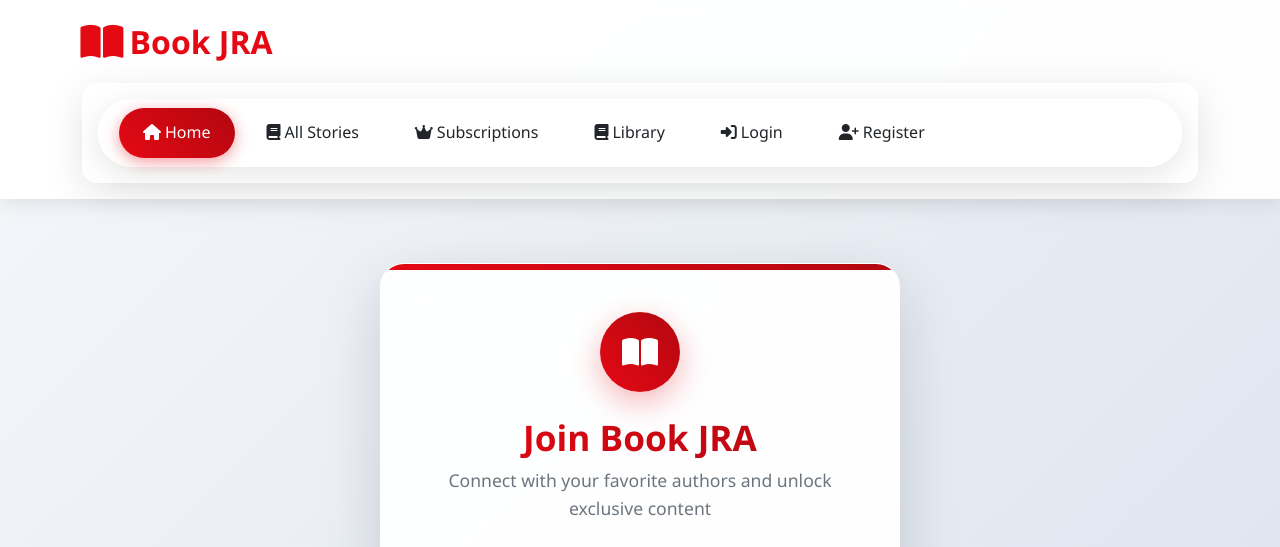
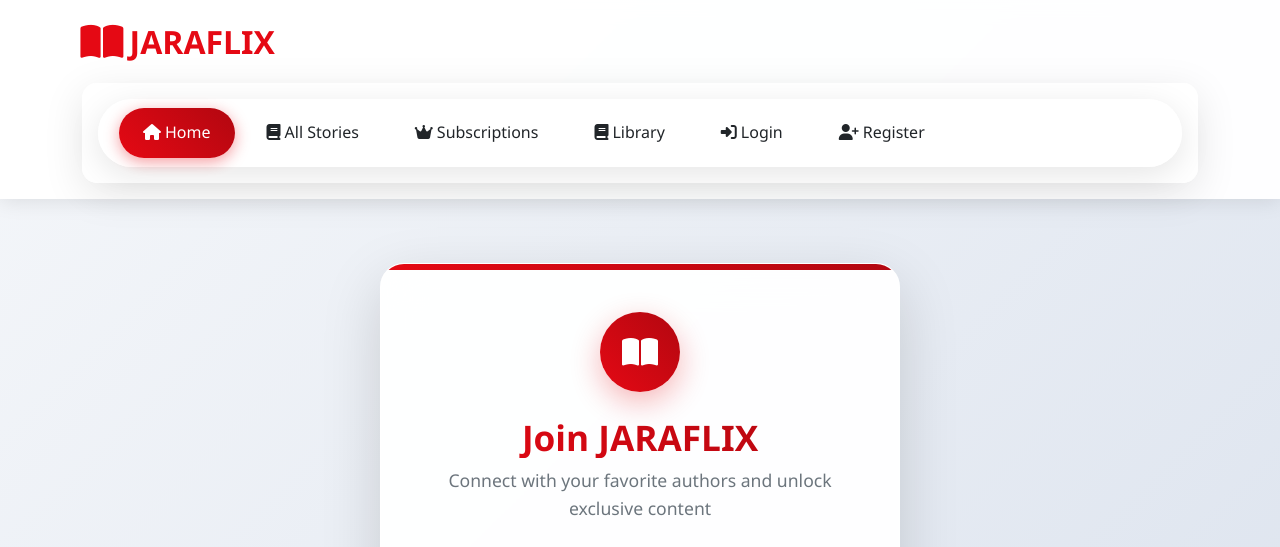
Before and after one commit to Teejayskillz/Project-Cascade, a Django app: page /register/ in a window 1280 px wide. Shown: the top 547 px of the page. Run offline with Django 4.2, Linux system fonts and the light colour scheme; some libraries are stand-ins or nearby versions.

Commit message:
added jaraflix as site name to templates

```diff
--- a/templates/base.html
+++ b/templates/base.html
@@ -5,9 +5,9 @@
 <head>
     <meta charset="UTF-8">
     <meta name="viewport" content="width=device-width, initial-scale=1.0">
-    <meta name="description" content="{% block meta_description %}Book JRA - Subscribe to your favorite authors and get exclusive access to their latest works, behind-the-scenes content, and personal stories.{% endblock meta_description %}">
+    <meta name="description" content="{% block meta_description %}JARAFLIX - Subscribe to your favorite authors and get exclusive access to their latest works, behind-the-scenes content, and personal stories.{% endblock meta_description %}">
     <meta name="keywords" content="{% block meta_keywords %}books, authors, subscription, exclusive content, reading, literature, publishing{% endblock meta_keywords %}">
-    <meta name="author" content="Book JRA">
+    <meta name="author" content="JARAFLIX">
 
     <meta name="theme-color" content="#E50914">
     <meta name="apple-mobile-web-app-capable" content="yes">
@@ -16,7 +16,7 @@
     <link href="https://cdn.jsdelivr.net/npm/bootstrap@5.3.7/dist/css/bootstrap.min.css" rel="stylesheet" integrity="sha384-LN+7fdVzj6u52u30Kp6M/trliBMCMKTyK833zpbD+pXdCLuTusPj697FH4R/5mcr" crossorigin="anonymous">
     <link href="https://cdnjs.cloudflare.com/ajax/libs/font-awesome/6.4.0/css/all.min.css" rel="stylesheet">
 
-    <title>{% block title %}Book JRA - Subscribe to Authors{% endblock title %}</title>
+    <title>{% block title %}JARAFLIX - Subscribe to Authors{% endblock title %}</title>
 
     <link rel="stylesheet" href="{% static 'css/main.css' %}">
 
@@ -305,7 +305,7 @@
             <div class="d-flex flex-wrap justify-content-between align-items-center py-3">
                 <a href="#" class="logo">
                     <i class="fas fa-book-open"></i>
-                    <span>Book JRA</span>
+                    <span>JARAFLIX</span>
                 </a>
 
                 <button class="navbar-toggler d-lg-none" type="button" data-bs-toggle="collapse" data-bs-target="#navbarNav" aria-controls="navbarNav" aria-expanded="false" aria-label="Toggle navigation">
@@ -389,7 +389,7 @@
         <div class="container">
             {% block content %}
             <div class="text-center py-5">
-                <h1 class="display-4 mb-4">Welcome to Book JRA</h1>
+                <h1 class="display-4 mb-4">Welcome to JARAFLIX</h1>
                 <p class="lead text-muted">Connect with your favorite authors and get exclusive access to their latest works.</p>
                 <div class="mt-4">
                     <a href="#" class="btn btn-lg me-3" style="background: linear-gradient(45deg, var(--netflix-red), var(--netflix-dark-red)); color: white; border: none; border-radius: 25px; padding: 12px 30px;">
@@ -409,7 +409,7 @@
         <div class="container">
             <div class="footer-content">
                 <div class="footer-section">
-                    <h5><i class="fas fa-book-open me-2"></i>Book JRA</h5>
+                    <h5><i class="fas fa-book-open me-2"></i>JARAFLIX</h5>
                     <p>Connecting readers with their favorite authors through exclusive subscriptions and premium content.</p>
                     <div class="social-links">
                         <a href="#"><i class="fab fa-twitter"></i></a>
@@ -445,7 +445,7 @@
             </div>
 
             <div class="footer-bottom">
-                <p>&copy; {% now "Y" %} Book JRA. All Rights Reserved. | Made with <i class="fas fa-heart text-danger"></i> for book lovers</p>
+                <p>&copy; {% now "Y" %} JARAFLIX. All Rights Reserved. | Made with <i class="fas fa-heart text-danger"></i> for book lovers</p>
             </div>
         </div>
     </footer>
--- a/templates/books/chapter_detail.html
+++ b/templates/books/chapter_detail.html
@@ -2,7 +2,7 @@
 {% load static %}
 {% load humanize %}
 
-{% block title %}{{ chapter.title }} by {{ chapter.story.author.username }} - Book JRA{% endblock %}
+{% block title %}{{ chapter.title }} by {{ chapter.story.author.username }} - JARAFLIX{% endblock %}
 
 {% block meta_description %}
     Read Chapter {{ chapter.order }}: "{{ chapter.title }}" from the story "{{ chapter.story.title }}" by {{ chapter.story.author.username }}.
--- a/templates/books/chapter_form.html
+++ b/templates/books/chapter_form.html
@@ -1,6 +1,6 @@
 {% extends "base.html" %}
 {% load static %}
-{% block title %}{% if form.instance.pk %}Edit Chapter{% else %}Add Chapter{% endif %} - Book JRA{% endblock %}
+{% block title %}{% if form.instance.pk %}Edit Chapter{% else %}Add Chapter{% endif %} - JARAFLIX{% endblock %}
 
 {% block extra_head %}
 <style>
--- a/templates/books/story_detail.html
+++ b/templates/books/story_detail.html
@@ -2,10 +2,10 @@
 {% load static %}
 {% load humanize %}
 
-{% block title %}{{ story.title }} by {{ story.author.username }} - Book JRA{% endblock %}
+{% block title %}{{ story.title }} by {{ story.author.username }} - JARAFLIX{% endblock %}
 
 {% block meta_description %}
-    Read "{{ story.title }}", a captivating story by {{ story.author.username }}. Explore the synopsis and dive into the chapters now on Book JRA.
+    Read "{{ story.title }}", a captivating story by {{ story.author.username }}. Explore the synopsis and dive into the chapters now on JARAFLIX.
 {% endblock meta_description %}
 
 {% block extra_head %}
--- a/templates/books/story_form.html
+++ b/templates/books/story_form.html
@@ -1,9 +1,9 @@
 {% extends "base.html" %}
 {% load static %}
-{% block title %}{% if form.instance.pk %}Edit Story{% else %}Create Story{% endif %} - Book JRA{% endblock %}
+{% block title %}{% if form.instance.pk %}Edit Story{% else %}Create Story{% endif %} - JARAFLIX{% endblock %}
 
 {% block meta_description %}
-    {% if form.instance.pk %}Edit your story on Book JRA and update your work for your subscribers.{% else %}Create and publish your new story on Book JRA to connect with readers.{% endif %}
+    {% if form.instance.pk %}Edit your story on JARAFLIX and update your work for your subscribers.{% else %}Create and publish your new story on JARAFLIX to connect with readers.{% endif %}
 {% endblock meta_description %}
 
 {% block extra_head %}
--- a/templates/books/story_list.html
+++ b/templates/books/story_list.html
@@ -2,10 +2,10 @@
 {% load static %}
 {% load humanize %}
 
-{% block title %}All Stories - Book JRA{% endblock %}
+{% block title %}All Stories - JARAFLIX{% endblock %}
 
 {% block meta_description %}
-    Browse our curated collection of sleek, modern stories from diverse authors. Discover your next great read on Book JRA.
+    Browse our curated collection of sleek, modern stories from diverse authors. Discover your next great read on JARAFLIX.
 {% endblock meta_description %}
 
 {% block extra_head %}
--- a/templates/dashboard/dashboard.html
+++ b/templates/dashboard/dashboard.html
@@ -1,9 +1,9 @@
 {% extends 'base.html' %}
 {% load static %}
-{% load humanize %} {% block title %}User Dashboard | Book JRA{% endblock title %}
+{% load humanize %} {% block title %}User Dashboard | JARAFLIX{% endblock title %}
 
 {% block extra_head %}
-    <meta name="description" content="Your personal dashboard for Book JRA. Manage subscriptions, view your library, and edit your profile.">
+    <meta name="description" content="Your personal dashboard for JARAFLIX. Manage subscriptions, view your library, and edit your profile.">
     <meta name="keywords" content="dashboard, my account, book subscriptions, user profile, author library">
     <link rel="canonical" href="{{ request.build_absolute_uri }}">
 
--- a/templates/users/apply_for_author.html
+++ b/templates/users/apply_for_author.html
@@ -2,11 +2,11 @@
 {% load static %}
 {% load crispy_forms_tags %}
 
-{% block title %}Apply for Author | Book JRA{% endblock title %}
+{% block title %}Apply for Author | JARAFLIX{% endblock title %}
 
 {% block extra_head %}
-    <meta name="description" content="Apply to become an author at Book JRA.">
-    <meta name="keywords" content="author application, content creator, user roles, Book JRA">
+    <meta name="description" content="Apply to become an author at JARAFLIX.">
+    <meta name="keywords" content="author application, content creator, user roles, JARAFLIX">
     <link rel="canonical" href="{{ request.build_absolute_uri }}">
 {% endblock extra_head %}
 
--- a/templates/users/register.html
+++ b/templates/users/register.html
@@ -2,14 +2,14 @@
 {% extends 'base.html' %}
 {% load static %}
 
-{% block title %}Join Book JRA - Connect with Authors{% endblock %}
+{% block title %}Join JARAFLIX - Connect with Authors{% endblock %}
 
-{% block meta_description %}Join Book JRA today and get exclusive access to your favorite authors' latest works, behind-the-scenes content, and personal stories. Subscribe to premium literary content.{% endblock %}
+{% block meta_description %}Join jaraflix today and get exclusive access to your favorite authors' latest works, behind-the-scenes content, and personal stories. Subscribe to premium literary content.{% endblock %}
 
 {% block meta_keywords %}book subscription, author platform, exclusive content, literary community, premium books, author access, reading subscription{% endblock %}
 
 {% block extra_head %}
-    <link rel="canonical" href="https://www.bookjra.com/register/">
+    <link rel="canonical" href="https://www.jaraflix.com/register/">
     <style>
         :root {
             --netflix-red: #E50914;
@@ -357,7 +357,7 @@
                 <div class="registration-icon">
                     <i class="fas fa-book-open"></i>
                 </div>
-                <h2>Join Book JRA</h2>
+                <h2>Join JARAFLIX</h2>
                 <p>Connect with your favorite authors and unlock exclusive content</p>
             </div>
 
--- a/templates/users/user_add.html
+++ b/templates/users/user_add.html
@@ -1,11 +1,11 @@
 {% extends 'base.html' %}
 {% load static %}
 
-{% block title %}{{ page_title }} - Book JRA{% endblock %}
+{% block title %}{{ page_title }} - JARAFLIX{% endblock %}
 
 {% block extra_head %}
-    <meta name="description" content="Add a new user account to Book JRA.">
-    <meta name="keywords" content="add user, create user, new account, user management, Book JRA">
+    <meta name="description" content="Add a new user account to JARAFLIX.">
+    <meta name="keywords" content="add user, create user, new account, user management, JARAFLIX">
 {% endblock extra_head %}
 
 {% block content %}
--- a/templates/users/user_confirm_action.html
+++ b/templates/users/user_confirm_action.html
@@ -1,11 +1,11 @@
 {% extends 'base.html' %}
 {% load static %}
 
-{% block title %}{{ page_title }} - Book JRA{% endblock %}
+{% block title %}{{ page_title }} - JARAFLIX{% endblock %}
 
 {% block extra_head %}
-    <meta name="description" content="Confirm action for a user account on Book JRA.">
-    <meta name="keywords" content="confirm action, user management, delete user, Book JRA">
+    <meta name="description" content="Confirm action for a user account on JARAFLIX.">
+    <meta name="keywords" content="confirm action, user management, delete user, JARAFLIX">
 {% endblock extra_head %}
 
 {% block content %}
--- a/templates/users/user_list.html
+++ b/templates/users/user_list.html
@@ -1,10 +1,10 @@
 {% extends 'base.html' %}
 {% load static %}
 
-{% block title %}{{ page_title }} - Book JRA{% endblock %}
+{% block title %}{{ page_title }} - JARAFLIX {% endblock %}
 
 {% block extra_head %}
-    <meta name="description" content="Manage user accounts on Book JRA. View, add, enable, disable, or delete users.">
+    <meta name="description" content="Manage user accounts on JARAFLIX. View, add, enable, disable, or delete users.">
     <meta name="keywords" content="user list, manage users, user management, Django admin, staff panel">
 {% endblock extra_head %}
 
```
Also changed, not shown: templates/core/home.html (+9 -9 lines), templates/users/login.html (+4 -4 lines), templates/users/success.html (+6 -6 lines).
